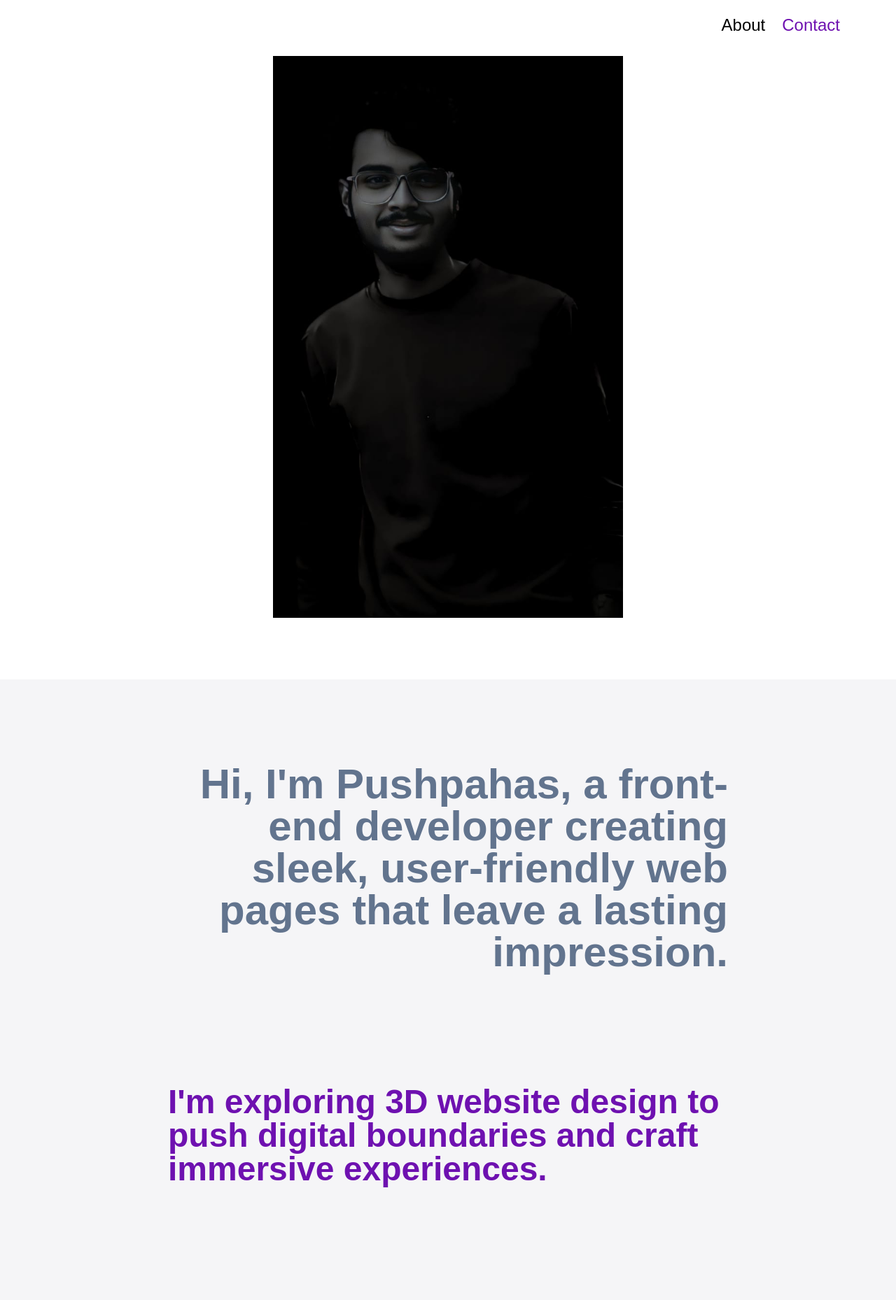
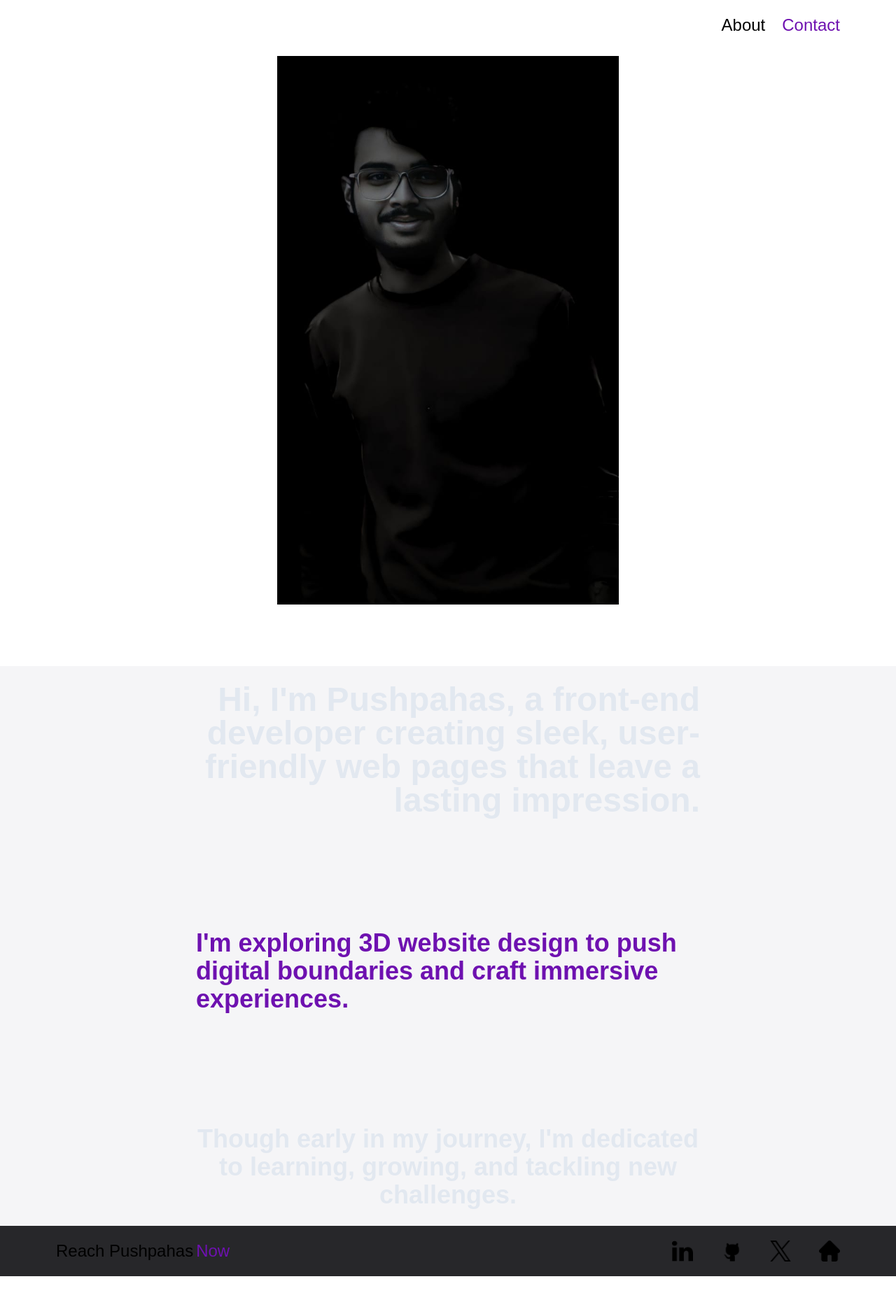
Before and after one commit to pushpa001-dev/pushpahas_portfolio, a Next.js app: page /about in a window 1280 px wide. Shown: the top 1858 px of the page at 70% size. After the commit the page ends 1824 px from the top, so only its background shows below. Built offline with nearby package versions, Linux system fonts and the light colour scheme.

Commit message:
make responsive

```diff
--- a/src/app/about/page.tsx
+++ b/src/app/about/page.tsx
@@ -3,31 +3,31 @@ import Image from "next/image";
 
 const page = () => {
   return (
-    <section className="flex flex-col items-center mx-auto  max-w-[3480px] px-6 lg:px-0 gap-20 relative">
-      <div className=" p-2 overflow-hidden inline-block sticky top-0">
+    <section className="flex flex-col items-center  mx-auto  max-w-[3480px] lg:px-0 gap-20 relative h-full">
+      <div className=" p-2 overflow-hidden inline-block sticky top-0 grid-flow-col h-[100vh]">
         <Image
           src="/images/pushpahas_pic4.jpg"
 
           alt="pushpahas"
           width={300}
-          height={1000}
-          className="hover:scale-110 duration-500 transition-transform md:w-[500px]"
+          height={100}
+          className="hover:scale-110 duration-500 transition-transform object-cover  lg:w-full mx-w-[3840px] lg:h-full"
           priority
           quality={100}
         />
       </div>
-      <div className="w-full flex items-center justify-center backdrop-blur-3xl bg-gray-400/10">
-      <div className="flex flex-col max-w-[800px] gap-20 lg:gap-40 py-20 md:py-30 text-wrap">
-        <p className="text-2xl lg:text-6xl text-center lg:text-end text-slate-500 font-bold">
+      <div className="w-full flex justify-center items-center backdrop-blur-3xl py-20 bg-gray-400/10 relative h-[100vh]">
+      <div className="flex flex-col max-w-[800px] gap-20 lg:gap-40 text-wrap px-10">
+        <p className="text-[100%] lg:text-5xl text-center lg:text-end text-slate-200 font-bold">
           Hi, I'm Pushpahas, a front-end developer creating sleek, user-friendly
           web pages that leave a lasting impression.
         </p>
 
-        <p className="text-2xl lg:text-5xl text-purple-800 text-center lg:text-start font-bold">
+        <p className="text-1xl lg:text-4xl text-purple-800 text-center lg:text-start font-bold">
           I'm exploring 3D website design to push digital boundaries and craft
           immersive experiences.
         </p>
-        <p className="text-2xl lg:text-5xl text-center kg:text-end text-slate-500 font-bold">
+        <p className="text-1xl lg:text-4xl text-center kg:text-end text-slate-200 font-bold">
           Though early in my journey, I'm dedicated to learning, growing, and
           tackling new challenges.
         </p>
--- a/src/app/components/Bio.tsx
+++ b/src/app/components/Bio.tsx
@@ -14,7 +14,7 @@ const Biodata = ({ title, content }: Biodataprops) => {
         <h1 className="text-purple-800 text-2xl lg:text-7xl flex ">{title}</h1>
       </div>
       <div className="flex w-full xl:justify-center">
-        <p className="w-full lg:text-2xl  text-slate-500 xl:text-center">
+        <p className="w-full lg:text-2xl  text-slate-200 xl:text-center">
           {content}
         </p>
       </div>
@@ -30,7 +30,7 @@ const Bio = () => {
           <p className="text-bold text-2xl lg:text-4xl">About</p>
           <p className="text-purple-800 text-bold text-2xl lg:text-4xl">me</p>
         </div>
-        <div className="flex lg:max-w-[1100px] items-center justify-center text-slate-500 text-lg text-center">
+        <div className="flex lg:max-w-[1100px] items-center justify-center text-slate-200 text-lg text-center">
           <p className=" xl:text-3xl font-bold">
             Hi, I'm Pushpahas, a passionate front-end developer with a flair for
             designing modern and user-friendly web pages. I specialize in
--- a/src/app/components/Footer.tsx
+++ b/src/app/components/Footer.tsx
@@ -1,64 +1,54 @@
-import React from 'react'
-import Image from 'next/image'
-import Link from 'next/link'
+import React from "react";
+import Image from "next/image";
+import Link from "next/link";
 interface contactmeprops {
-  image:string;
-  link:string;
-  name:string;
+  image: string;
+  link: string;
+  name: string;
 }
 
-const Contactme =({image , link, name }:contactmeprops) =>{
-return(
-  <Link href={`${link}`} target='_blank'>
-        <Image
-        src={image}
-        alt={name}
-        width={30}
-        height={30}
-        className=''
-        />
+const Contactme = ({ image, link, name }: contactmeprops) => {
+  return (
+    <Link href={`${link}`} target="_blank">
+      <Image src={image} alt={name} width={30} height={30} className="" />
     </Link>
-)
-}
+  );
+};
 
 const Footer = () => {
   return (
-    <section className='w-full max-w-[3480px] mx-auto h-full py-10 px-10 lg:py-5  flex items-center justify-between flex-col sm:flex-row gap-10 lg:px-20 3xl:px-0 bg-zinc-800 bottom-0'>
-    <div className='flex gap-1 text-2xl'>
-      <h1>
-      Reach Pushpahas
-      </h1>
-      <h1 className='text-purple-800 text-2xl'>
-      Now
-      </h1>
+    <section className="w-full max-w-[3480px] mx-auto py-10 px-10 lg:py-5  flex items-center justify-between flex-col sm:flex-row gap-10 lg:px-20 3xl:px-0 bg-zinc-800 bottom-0 ">
+      <div className="flex gap-1 text-2xl">
+        <h1>Reach Pushpahas</h1>
+        <h1 className="text-purple-800 text-2xl">Now</h1>
       </div>
-      <div className=' grid grid-cols-4 gap-10 '>
+      <div className=" grid grid-cols-4 gap-10 ">
         <Contactme
-        image='/linkedin.png'
-        name='linkedin'
-        link='https://www.linkedin.com/services/page/22a91533701b493830/'
+          image="/linkedin.png"
+          name="linkedin"
+          link="https://www.linkedin.com/services/page/22a91533701b493830/"
         />
         <Contactme
-        image='/github.png'
-        name='linkedin'
-        link='https://github.com/pushpa001-dev'
+          image="/github.png"
+          name="linkedin"
+          link="https://github.com/pushpa001-dev"
         />
         <Contactme
-        image='/twitter.png'
-        name='linkedin'
-        link='https://x.com/pushpa_has'
+          image="/twitter.png"
+          name="linkedin"
+          link="https://x.com/pushpa_has"
         />
-      <Link href='/'>
+        <Link href="/">
           <Image
-        src='/home.png'
-        alt='home'
+            src="/home.png"
+            alt="home"
             width={30}
             height={30}
-        className=''
+            className=""
           />
         </Link>
       </div>
     </section>
-  )
-}
-export default Footer
+  );
+};
+export default Footer;
--- a/src/app/components/My_projects.tsx
+++ b/src/app/components/My_projects.tsx
@@ -25,7 +25,7 @@ const Projects = ({ name, image, link }: projectprops) => {
 };
 const My_projects = () => {
   return (
-    <section className="flex items-center flex-col  justify-between  max-w-[3840px] gap-10 mx-auto w-full py-40 lg:py-7 xl:py-8 px-6 lg:px-20 backdrop-blur-3xl bg-gray-400/10">
+    <section className="flex items-center flex-col  justify-between  max-w-[3840px] gap-10 mx-auto w-full py-40 lg:py-7 xl:py-8 px-6 lg:px-20 bg-black">
       <div className="flex gap-2 items-center justify-center w-full">
         <h1 className="text-purple-800  text-2xl lg:text-4xl ">My </h1>
         <h1 className="text-2xl lg:text-4xl">projects</h1>
--- a/src/app/components/intro.tsx
+++ b/src/app/components/intro.tsx
@@ -4,10 +4,10 @@ import Image from "next/image";
 import * as motion from "motion/react-client"
 const Intro = () => {
   return (
-    <section className="flex  items-center justify-center mx-auto max-w-[3048px] px-6 lg:px-20 3xl:px-0 mb-40 pb-15 lg:py-0 top-0 z-[-1] sticky">
+    <section className="flex  items-center justify-center mx-auto max-w-[3048px] px-6 lg:px-20 3xl:px-0 lg:py-0 top-0 z-[-1] sticky h-[100vh]">
 
 
-      <div className="w-full flex items-center justify-center p-10  relative z-[-1] top-0">
+      <div className="w-full flex items-center justify-center relative z-[-1] top-0 h-[100vh]">
         <motion.div
             initial={{ opacity: 0, scale: 0 }}
             animate={{ opacity: 1, scale: 1 }}
@@ -24,7 +24,7 @@ const Intro = () => {
             alt="pushpahas"
             width={300}
             height={1000}
-            className="hover:scale-110 duration-500 transition-transform w-auto md:w-[500px]"
+            className="hover:scale-110 duration-500 transition-transform w-auto md:w-[500px] lg:h-[100vh] lg:w-full"
             priority
             quality={100}
           />
@@ -32,7 +32,7 @@ const Intro = () => {
         </motion.div>
       </div>
 
-      <div className="flex flex-col items-center w-full gap-10 lg:gap-20 p-10  bottom-0 absolute">
+      <div className="flex flex-col items-center bottom-[-10%] md:bottom-0 justify-center w-full gap-10 lg:gap-20 px-10 lg:px-30 absolute h-[100vh]">
         <div className="w-full flex flex-col items-start justify-center">
           <h1 className="text-5xl md:text-6xl lg:text-7xl xl:text-8xl font-bold">
             Hi, i'am
--- a/src/app/layout.tsx
+++ b/src/app/layout.tsx
@@ -4,7 +4,7 @@ import "./globals.css";
 import Navbar from "./components/Navbar";
 import Footer from "./components/Footer";
 import TransitionLayout from "./Transitionlayout";
-import { AnimatePresence } from "motion/react";
+
 
 
 const geistSans = Geist({
@@ -31,7 +31,7 @@ export default function RootLayout({
     <html lang="en">
 
       <body
-        className={`${geistSans.variable} ${geistMono.variable}  antialiased`}
+        className={`${geistSans.variable} ${geistMono.variable}  antialiased h-full`}
 
       >
 
```
Lines whose indentation alone changed are shown as unchanged.
